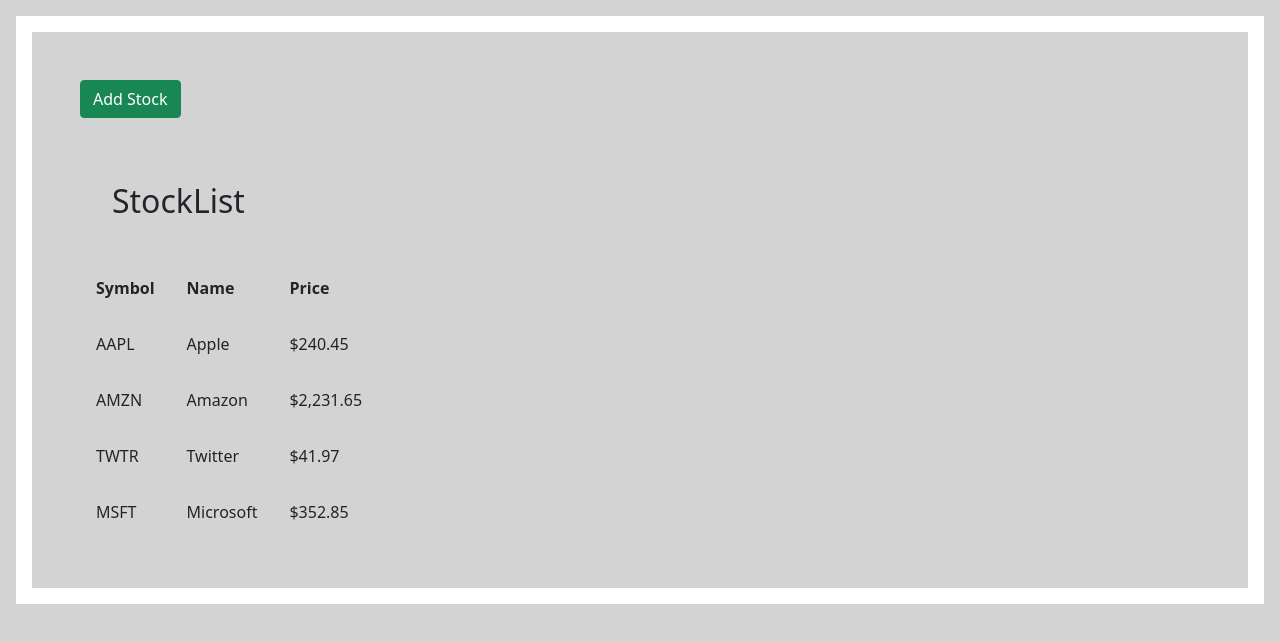
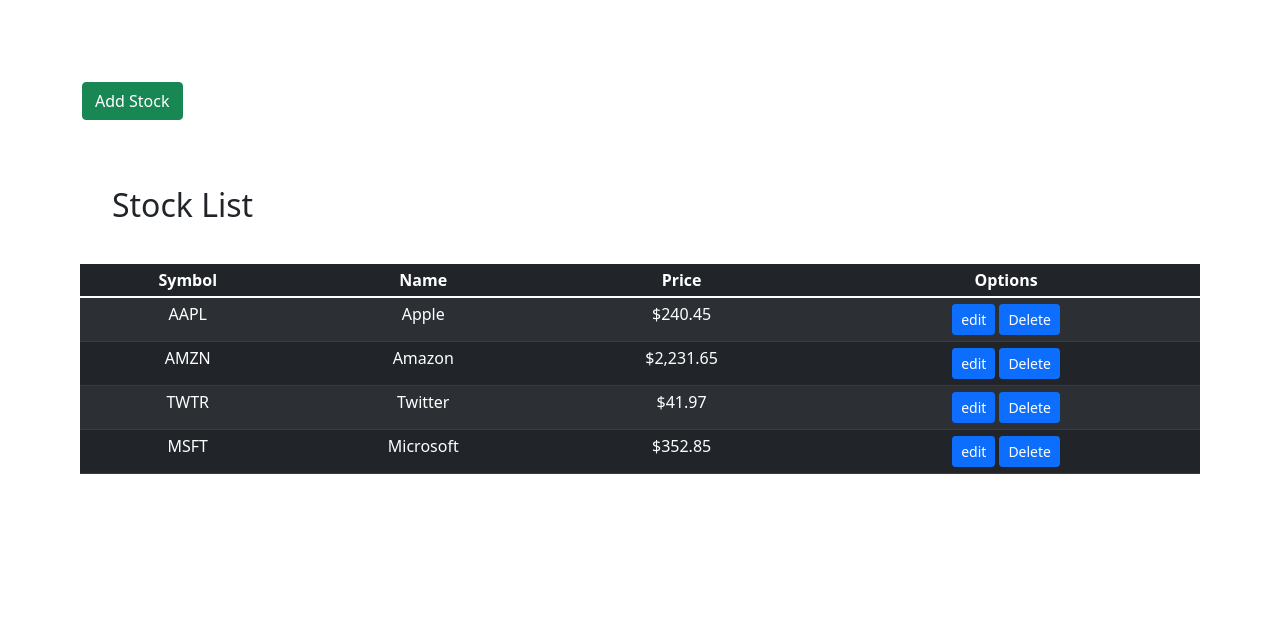
Before and after one commit to mtrhoades/mile-stone-project-TWO, a React (Create React App) app in the folder frontend/: page / in a window 1280 px wide. Shown: the top 642 px of the page. Built offline with nearby package versions, Linux system fonts and the light colour scheme; no server answers.

Commit message:
changes for table and buttons

```diff
--- a/frontend/src/App.css
+++ b/frontend/src/App.css
@@ -1,4 +1,6 @@
 * {
   padding: 1em;
-    background-color: lightgrey;
 }
+.btn{
+    margin: 2px;
+}
--- a/frontend/src/components/StockList.js
+++ b/frontend/src/components/StockList.js
@@ -53,22 +53,27 @@
 
     // JSX SECTION
   return (
-    <div>
-        <h2>StockList</h2>
-        <table>
+    <div >
+        <h2>Stock List</h2>
+        <table class=" center table table-sm table-striped table-dark text-center">
             <thead>
                 <tr>
                     <th scope="col">Symbol</th>
                     <th scope="col">Name</th>
                     <th scope="col">Price</th>
+                    <th scope="col">Options</th>
+
                 </tr>
             </thead>
-            <tbody>
+            <tbody >
                 {stocks.map(stock => (
                     <tr>
                         <td>{stock.symbol}</td>
                         <td>{stock.name}</td>
                         <td>{stock.price}</td>
+                        <td> <button type="button" class="btn btn-primary btn-sm">edit</button>
+                        <button type="button" class="btn btn-primary btn-sm">Delete</button> </td>
+
                     </tr>
                 ))}
             </tbody>
```
